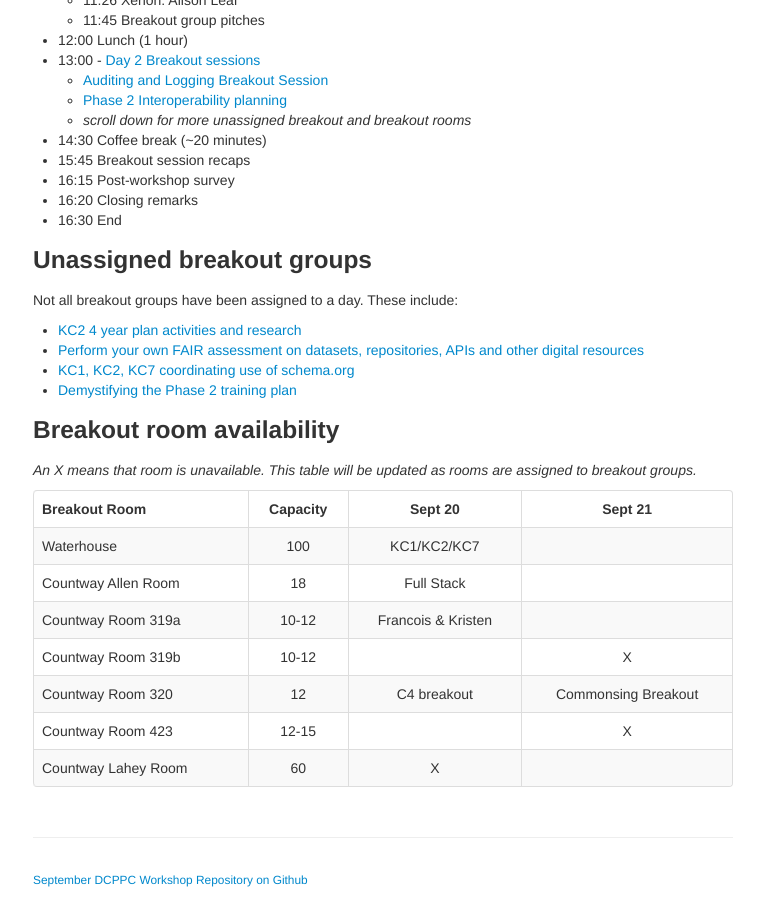
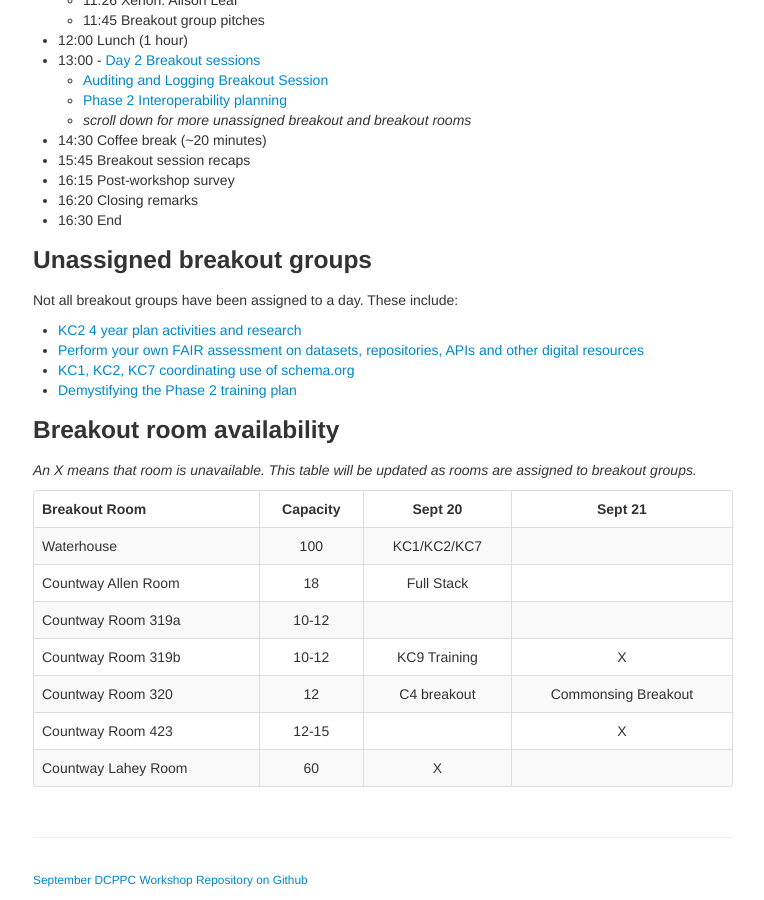
Before and after one commit to dcppc/2018-september-workshop, a Jekyll site: the page built from docs/agenda.md, in a window 1280 px wide and 900 px high, scrolled down 1668 px. Shown: the whole window, without its empty margins (257-1021 px from the left). Built offline with Jekyll 4.4.1, drawn with Linux system fonts in a browser that asks for light colours.

```diff
--- a/docs/agenda.md
+++ b/docs/agenda.md
@@ -104,8 +104,8 @@ Breakout Room | Capacity | Sept 20 | Sept 21
 --- | :---: | :---: | :---:
 Waterhouse | 100 | KC1/KC2/KC7 |
 Countway Allen Room | 18 | Full Stack |
-Countway Room 319a | 10-12 | Francois & Kristen |
-Countway Room 319b | 10-12 |  | X
+Countway Room 319a | 10-12 |   |
+Countway Room 319b | 10-12 | KC9 Training | X
 Countway Room 320| 12 | C4 breakout | Commonsing Breakout
 Countway Room 423 | 12-15 | | X
 Countway Lahey Room | 60 | X |
```
